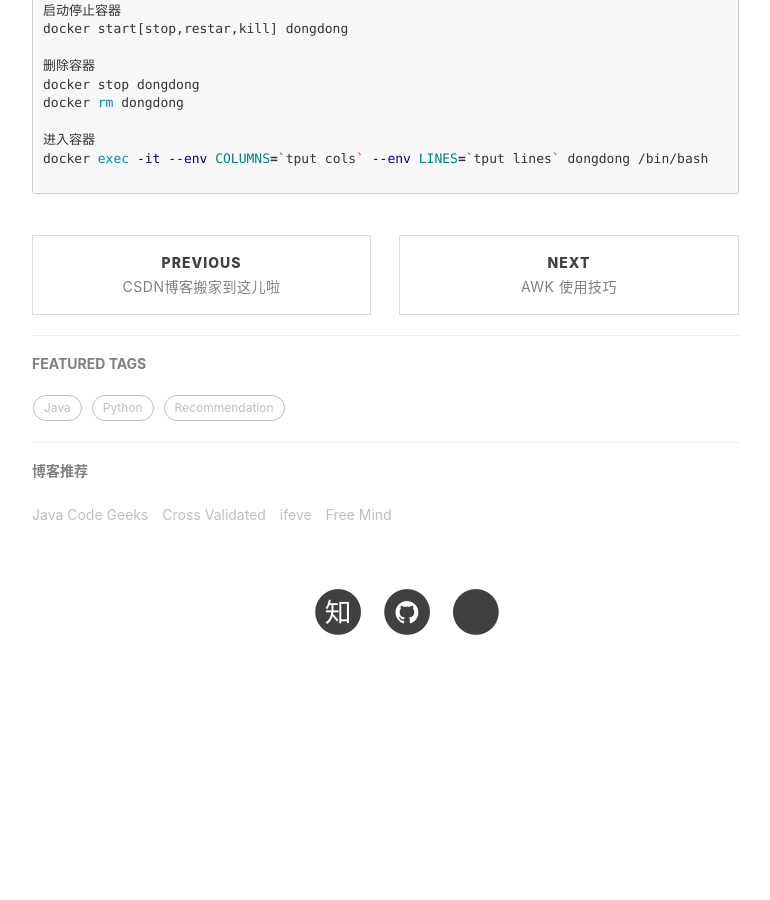
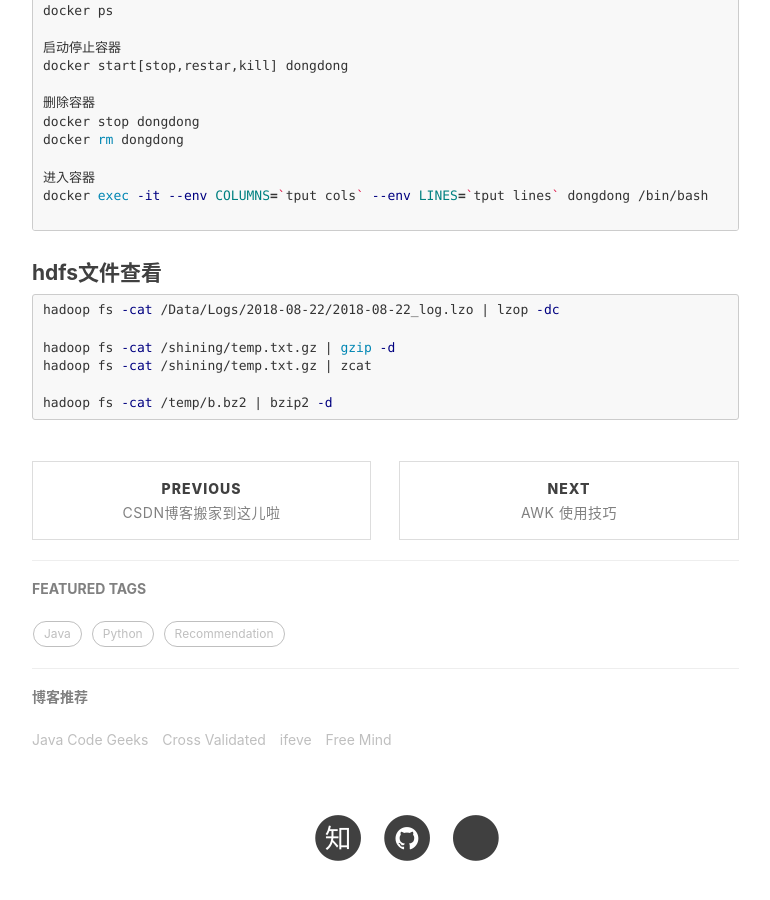
Before and after one commit to cddesire/cddesire.github.io, a Jekyll site: the page built from _posts/2017-05-14-common-cmd.markdown, in a window 1280 px wide and 900 px high, scrolled down 27053 px. Shown: the whole window, without its empty margins (233-1003 px from the left). Built offline with Jekyll 4.4.1, drawn with Linux system fonts in a browser that asks for light colours; nearby versions of some CDN libraries; comment, search, counter and statistics services are not loaded; before the commit the page ends 27758 px from its top, so only the background shows below that; some of the changed text lies outside the part shown.

````diff
--- a/_posts/2017-05-14-common-cmd.markdown
+++ b/_posts/2017-05-14-common-cmd.markdown
@@ -1417,3 +1419,13 @@
 docker exec -it --env COLUMNS=`tput cols` --env LINES=`tput lines` dongdong /bin/bash
 
 ```
+
+#### hdfs文件查看
+``` sh
+hadoop fs -cat /Data/Logs/2018-08-22/2018-08-22_log.lzo | lzop -dc
+
+hadoop fs -cat /shining/temp.txt.gz | gzip -d
+hadoop fs -cat /shining/temp.txt.gz | zcat
+
+hadoop fs -cat /temp/b.bz2 | bzip2 -d
+```
--- a/_posts/2017-05-23-common-sql-code.markdown
+++ b/_posts/2017-05-23-common-sql-code.markdown
@@ -398,6 +398,10 @@
 select from_unixtime(1511597988, 'yyyyMMdd') from dual; -- 20171125
 
 select to_date('2017-11-25 13:01:03') from dual; -- 2017-11-25
+
+-- 转成标准的yyyy-MM-dd格式
+select to_date(from_unixtime(unix_timestamp('20200808', 'yyyyMMdd')));    -- 2020-08-08
+select to_date(from_unixtime(unix_timestamp('2020 08 08', 'yyyy MM dd')));   -- 2020-08-08
 
 ```
 
````
Also changed, not shown: other parts of _posts/2017-05-14-common-cmd.markdown (+2 -0 lines), _posts/2020-07-19-common-cpp-code.markdown (+2 -5 lines).
